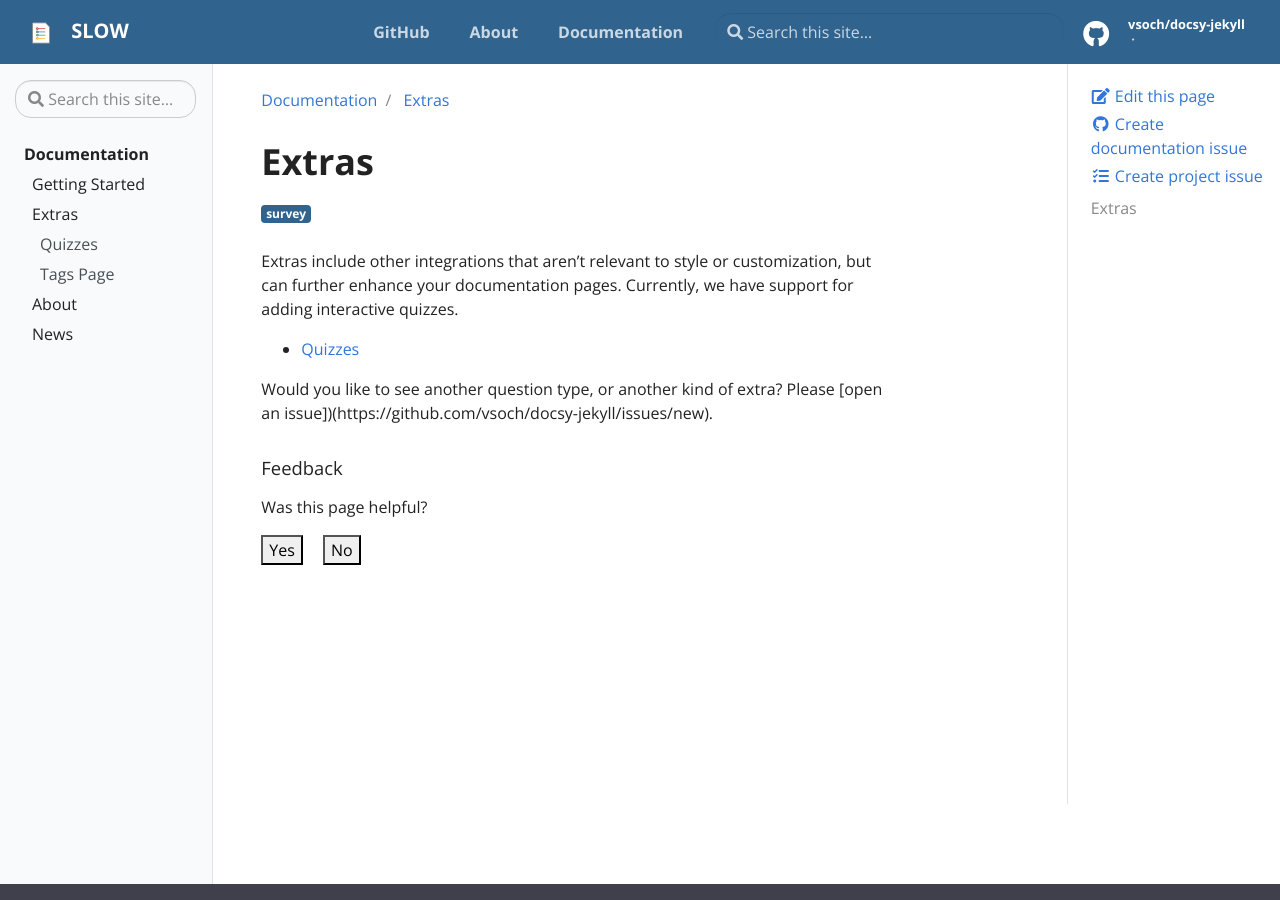
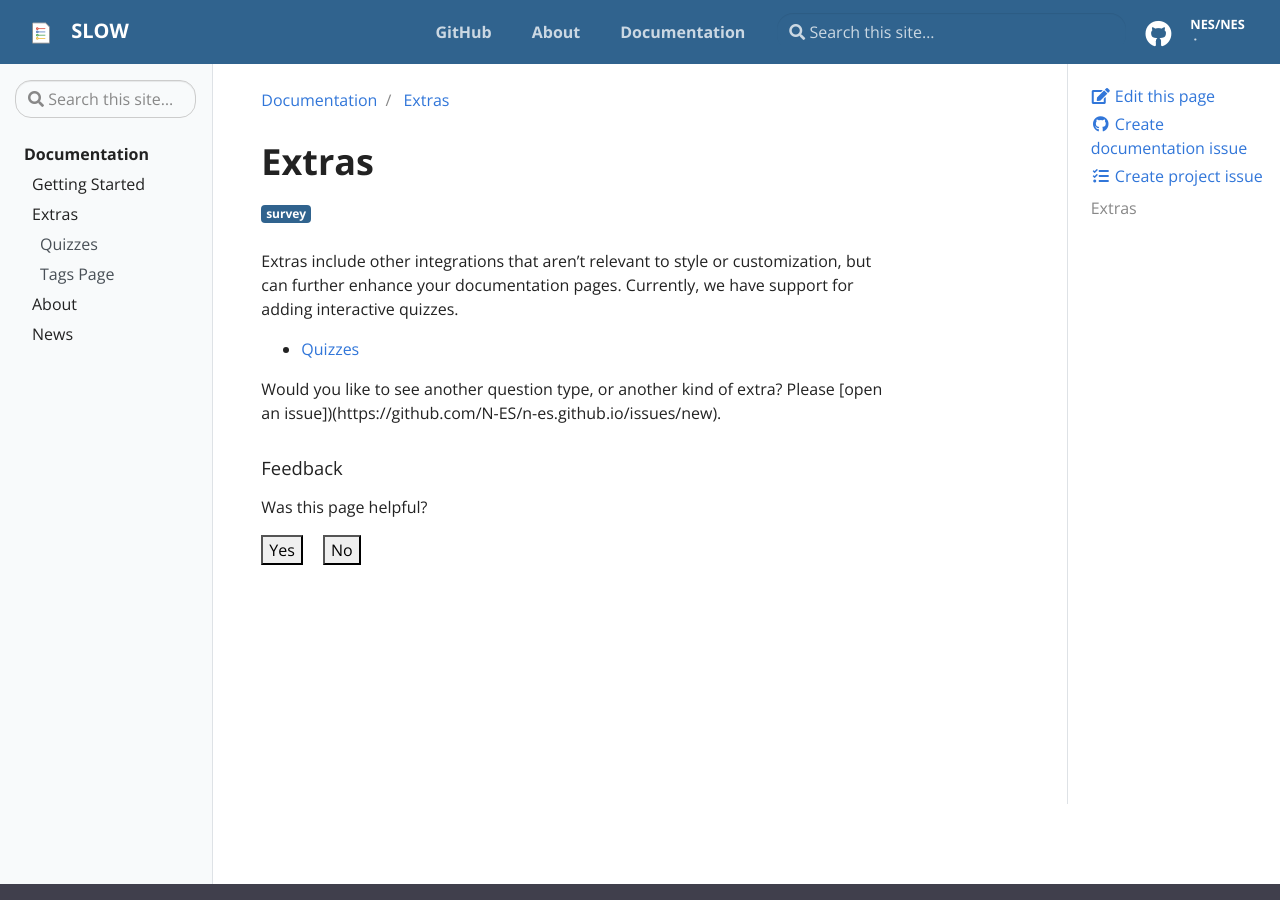
Before and after one commit to N-ES/n-es.github.io, a Jekyll site: the page built from _docs/extras/index.md, in a window 1280 px wide and 900 px high. Built offline with Jekyll 4.4.1, drawn with Linux system fonts in a browser that asks for light colours; some of the changed text lies outside the part shown.

Commit message:
Update _config.yml

```diff
--- a/_config.yml
+++ b/_config.yml
@@ -16,26 +16,27 @@
 
 title: Slow
 email: nus9505@gmail.com
-author: Dinosaur Avocado
+author: NES
 description: > # this means to ignore newlines until "baseurl:"
   Write an awesome description for your new site here. You can edit this
   line in _config.yml. It will appear in your document head meta (for
   Google search results) and in your feed.xml site description.
+
 # DO NOT CHANGE THE LINE OF THIS FILE without editing .circleci/circle_urls.sh
-baseurl: "" # the subpath of your site, e.g. /blog
+baseurl: "/docsy-jekyll" # the subpath of your site, e.g. /blog
 
 # This is mostly for testing
 url: "https://n-es.github.io" # the base hostname & protocol for your site
 
 # Social (First three Required)
-repo: "https://github.com/vsoch/docsy-jekyll"
-github_user: "vsoch"
-github_repo: "docsy-jekyll"
+repo: "https://github.com/N-ES/n-es.github.io"
+github_user: "NES"
+github_repo: "NES"
 
 # Optional
-twitter: vsoch
-linkedin: vsochat
-dockerhub: vanessa
+#twitter: NES
+#linkedin: NES
+dockerhub: NES
 
 # Should there be feedback buttons at the bottom of pages?
 feedback: true
@@ -92,6 +93,3 @@ defaults:
       type: "posts"
     values:
       layout: "post"
-
-
-remote_theme : vsoch/docsy-jekyll
```
